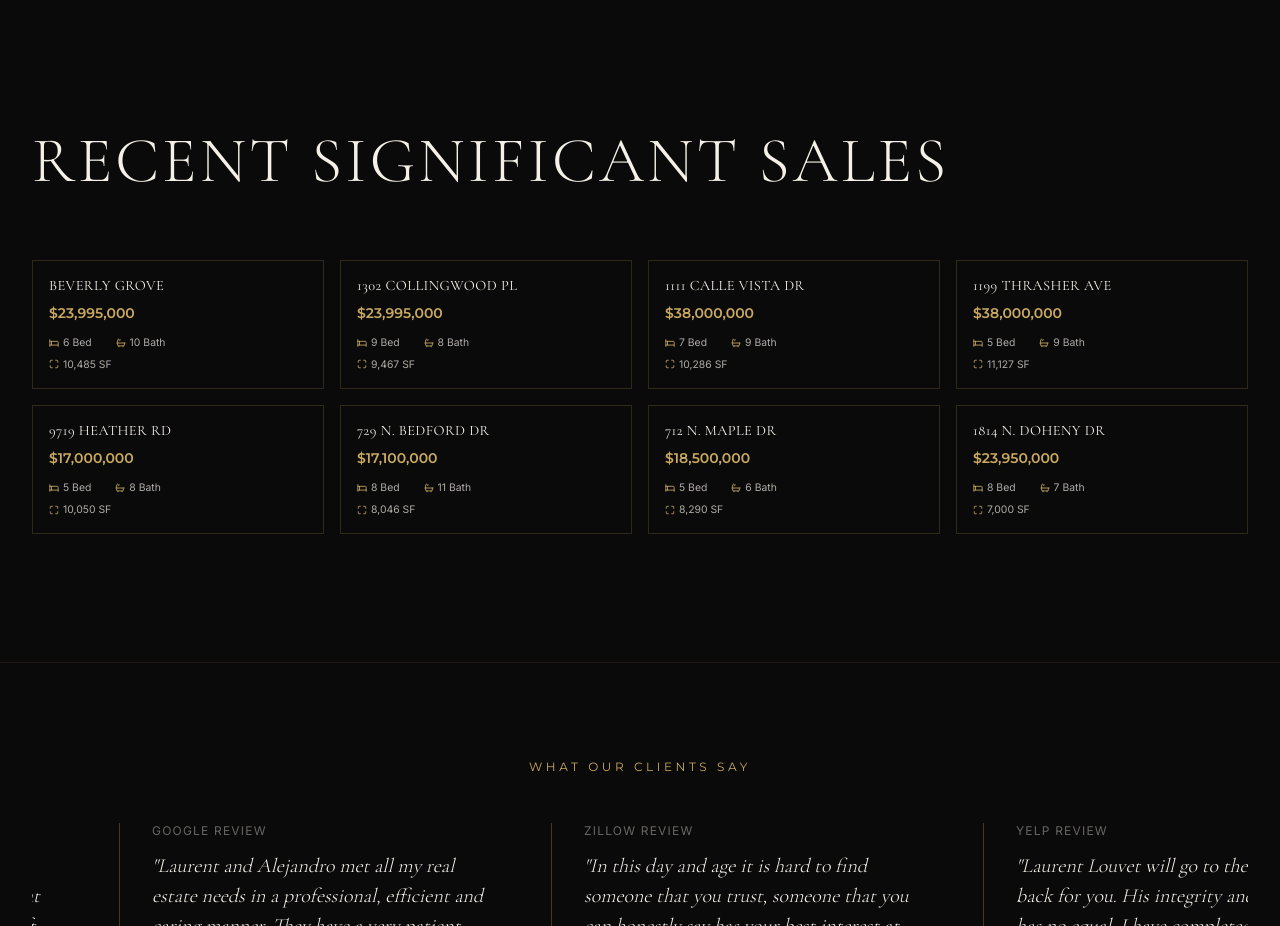
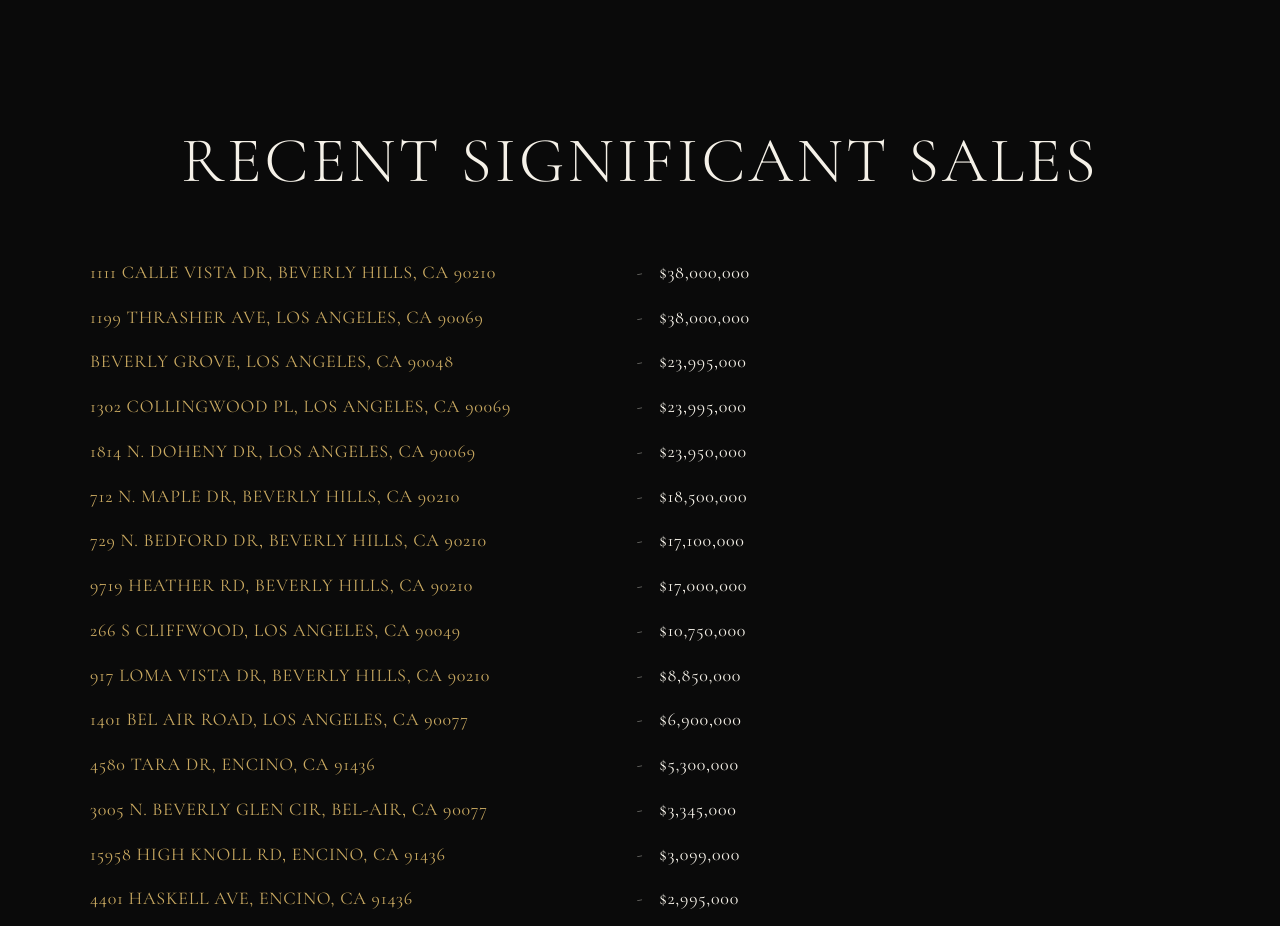
Before and after one commit to alialkhafaji04-sudo/luxury-real-estate-website, a React (Vite) app: page / in a window 1280 px wide. Shown: the part 5220-6146 px from the top of the page. Built offline with nearby package versions, Linux system fonts and the light colour scheme.

Commit message:
Replace sold properties cards with sorted sales list

```diff
--- a/src/app/components/SoldProperties.tsx
+++ b/src/app/components/SoldProperties.tsx
@@ -1,114 +1,420 @@
-import React from 'react';
-import { Bed, Bath, Maximize } from 'lucide-react';
-
-function PropertyCard({ address, price, bedrooms, bathrooms, sqft }: {
+interface SoldProperty {
   address: string;
   price: string;
-  bedrooms?: number;
-  bathrooms: number;
-  sqft: string;
-}) {
-  return (
-    <div className="group bg-[#0A0A0A]/90 backdrop-blur-sm overflow-hidden border border-[#C9A961]/20 hover:border-[#C9A961]/40 transition-all duration-300">
-      <div className="p-3 sm:p-4 bg-gradient-to-b from-[#0A0A0A]/95 to-[#0A0A0A]">
-        <h4
-          className="text-[#F5F1E8] mb-1.5 sm:mb-2 uppercase leading-tight text-[0.75rem] sm:text-[0.9rem] line-clamp-1"
-          style={{ fontFamily: '"Cormorant Garamond", serif', fontWeight: 400, letterSpacing: '0.03em' }}
-        >
-          {address}
-        </h4>
-        <p className="text-[#C9A961] text-xs sm:text-sm font-semibold mb-2 sm:mb-3" style={{ fontFamily: 'Montserrat, sans-serif' }}>
-          {price}
-        </p>
-
-        <div className="space-y-1 sm:space-y-1.5 text-[0.55rem] sm:text-[0.65rem] text-[#F5F1E8]/70">
-          <div className="flex items-center gap-3 sm:gap-6 flex-wrap">
-            {bedrooms && (
-              <div className="flex items-center gap-1">
-                <Bed size={10} className="text-[#C9A961]" />
-                <span>{bedrooms} Bed</span>
-              </div>
-            )}
-            <div className="flex items-center gap-1">
-              <Bath size={10} className="text-[#C9A961]" />
-              <span>{bathrooms} Bath</span>
-            </div>
-          </div>
-          <div className="flex items-center gap-1">
-            <Maximize size={10} className="text-[#C9A961]" />
-            <span>{sqft} SF</span>
-          </div>
-        </div>
-      </div>
-    </div>
-  );
 }
 
+const parsePrice = (price: string) => Number(price.replace(/[$,]/g, ''));
+
 export function SoldProperties() {
-  const soldProperties = [
+  const soldProperties: SoldProperty[] = [
     {
-      address: 'Beverly Grove',
-      price: '$23,995,000',
-      bedrooms: 6,
-      bathrooms: 10,
-      sqft: '10,485'
+      address: 'Beverly Grove, Los Angeles, CA 90048',
+      price: '$23,995,000'
     },
     {
-      address: '1302 Collingwood Pl',
-      price: '$23,995,000',
-      bedrooms: 9,
-      bathrooms: 8,
-      sqft: '9,467'
+      address: '1302 Collingwood Pl, Los Angeles, CA 90069',
+      price: '$23,995,000'
     },
     {
-      address: '1111 Calle Vista Dr',
-      price: '$38,000,000',
-      bedrooms: 7,
-      bathrooms: 9,
-      sqft: '10,286'
+      address: '1111 Calle Vista Dr, Beverly Hills, CA 90210',
+      price: '$38,000,000'
     },
     {
-      address: '1199 Thrasher Ave',
-      price: '$38,000,000',
-      bedrooms: 5,
-      bathrooms: 9,
-      sqft: '11,127'
+      address: '1199 Thrasher Ave, Los Angeles, CA 90069',
+      price: '$38,000,000'
     },
     {
-      address: '9719 Heather Rd',
-      price: '$17,000,000',
-      bedrooms: 5,
-      bathrooms: 8,
-      sqft: '10,050'
+      address: '9719 Heather Rd, Beverly Hills, CA 90210',
+      price: '$17,000,000'
     },
     {
-      address: '729 N. Bedford Dr',
-      price: '$17,100,000',
-      bedrooms: 8,
-      bathrooms: 11,
-      sqft: '8,046'
+      address: '729 N. Bedford Dr, Beverly Hills, CA 90210',
+      price: '$17,100,000'
     },
     {
-      address: '712 N. Maple Dr',
-      price: '$18,500,000',
-      bedrooms: 5,
-      bathrooms: 6,
-      sqft: '8,290'
+      address: '712 N. Maple Dr, Beverly Hills, CA 90210',
+      price: '$18,500,000'
     },
     {
-      address: '1814 N. Doheny Dr',
-      price: '$23,950,000',
-      bedrooms: 8,
-      bathrooms: 7,
-      sqft: '7,000'
+      address: '1814 N. Doheny Dr, Los Angeles, CA 90069',
+      price: '$23,950,000'
+    },
+    {
+      address: '3170 Corinth Ave, Los Angeles, CA 90066',
+      price: '$2,400,000'
+    },
+    {
+      address: '11750 W Sunset Blvd #302, Los Angeles, CA 90049',
+      price: '$579,000'
+    },
+    {
+      address: '5120 Etiwanda Ave, Tarzana, CA 91356',
+      price: '$1,675,000'
+    },
+    {
+      address: '4305 Saltillo St, Woodland Hills, CA 91364',
+      price: '$1,195,000'
+    },
+    {
+      address: '10246 Muroc St, Bellflower, CA 90706',
+      price: '$900,000'
+    },
+    {
+      address: '7777 Cherrystone Ave, Panorama City, CA 91402',
+      price: '$799,000'
+    },
+    {
+      address: '3972 McLaughlin Ave, Los Angeles, CA 90066',
+      price: '$1,450,000'
+    },
+    {
+      address: '10011 Westwanda Dr, Beverly Hills, CA 90210',
+      price: '$1,075,000'
+    },
+    {
+      address: '1530 S. Centinela Ave. #101, West L.A., CA 90025',
+      price: '$888,000'
+    },
+    {
+      address: '3005 N. Beverly Glen Cir, Bel-Air, CA 90077',
+      price: '$3,345,000'
+    },
+    {
+      address: '15958 High Knoll Rd, Encino, CA 91436',
+      price: '$3,099,000'
+    },
+    {
+      address: '13134 Vista View Circle, Sylmar, CA 91342',
+      price: '$739,000'
+    },
+    {
+      address: '15239 Rayneta Dr, Sherman Oaks, CA 91403',
+      price: '$1,285,000'
+    },
+    {
+      address: '834 Calle La Primavera, Glendale, CA 91208',
+      price: '$1,049,000'
+    },
+    {
+      address: '953 Acacia Ln, Montebello, CA 90640',
+      price: '$529,000'
+    },
+    {
+      address: '9007 Norma Pl, West Hollywood, CA 90069',
+      price: '$1,949,000'
+    },
+    {
+      address: '1902 Parnell Ave, Westwood, CA 90025',
+      price: '$1,875,000'
+    },
+    {
+      address: '582 Bronson Ave, Hancock Park, CA 90004',
+      price: '$1,250,000'
+    },
+    {
+      address: '4378 Park Monte Nord, Calabasas, CA 91302',
+      price: '$1,475,000'
+    },
+    {
+      address: '1490 El Mirador Dr, Pasadena, CA 91103',
+      price: '$2,750,000'
+    },
+    {
+      address: '834 Calle La Primavera, Glendale, CA 91208',
+      price: '$828,500'
+    },
+    {
+      address: '5345 Encino Ave, Encino, CA 91316',
+      price: '$795,000'
+    },
+    {
+      address: '19218 Wells Dr, Tarzana, CA 91356',
+      price: '$1,195,000'
+    },
+    {
+      address: '10315 Missouri Ave. #103, Westwood, CA 90025',
+      price: '$549,000'
+    },
+    {
+      address: '15055 Del Gado Dr, Sherman Oaks, CA 91403',
+      price: '$379,000'
+    },
+    {
+      address: '1064 Shenandoah St. #305, Miracle Mile, CA 90035',
+      price: '$169,500'
+    },
+    {
+      address: '3938 Dixie Canyon Ave, Sherman Oaks, CA 91423',
+      price: '$595,000'
+    },
+    {
+      address: '15960 Valley Meadow Pl, Encino, CA 91436',
+      price: '$1,695,000'
+    },
+    {
+      address: '16110 Meadow View Dr, Encino, CA 91436',
+      price: '$1,295,000'
+    },
+    {
+      address: '4401 Haskell Ave, Encino, CA 91436',
+      price: '$2,995,000'
+    },
+    {
+      address: '3759 Royal Woods Dr, Sherman Oaks, CA 91403',
+      price: '$799,000'
+    },
+    {
+      address: '740 N. Kings Rd. #104, West Hollywood, CA 90069',
+      price: '$130,000'
+    },
+    {
+      address: '11612 Kling, Valley Village, CA 91607',
+      price: '$849,000'
+    },
+    {
+      address: '1237 S. Orange Dr, Miracle Mile, CA 90019',
+      price: '$829,000'
+    },
+    {
+      address: '3201 Estara Ave, Glassell Park, CA 90065',
+      price: '$462,900'
+    },
+    {
+      address: '3897 Hollysprings Dr, Corona, CA 92882',
+      price: '$643,000'
+    },
+    {
+      address: '11763 Canton Pl, Studio City, CA 91604',
+      price: '$847,000'
+    },
+    {
+      address: '2020 Holly Dr. #5, Hollywood, CA 90068',
+      price: '$465,000'
+    },
+    {
+      address: '4784 Park Encino Ln, Encino, CA 91436',
+      price: '$349,000'
+    },
+    {
+      address: '2233 Summitridge Dr, Beverly Hills, CA 90210',
+      price: '$895,000'
+    },
+    {
+      address: '2206 Roscomare Rd, Bel-Air, CA 90077',
+      price: '$595,000'
+    },
+    {
+      address: '7201 Woodrow Wilson Dr, Hollywood, CA 90068',
+      price: '$679,000'
+    },
+    {
+      address: '10747 Wilshire Blvd. #1003, Westwood, CA 90024',
+      price: '$219,000'
+    },
+    {
+      address: '1210 Crescent Heights Blvd, Beverlywood, CA 90035',
+      price: '$425,000'
+    },
+    {
+      address: '1155 La Cienega Blvd. #1214, West Hollywood, CA 90069',
+      price: '$249,000'
+    },
+    {
+      address: '5100 Avenida Hacienda, Tarzana, CA 91356',
+      price: '$1,195,000'
+    },
+    {
+      address: '14723 Addison St, Sherman Oaks, CA 91403',
+      price: '$595,000'
+    },
+    {
+      address: '7235 Woodrow Wilson Dr, Hollywood Hills, CA 90068',
+      price: '$459,000'
+    },
+    {
+      address: '12601 Promontory Rd, Brentwood, CA 90049',
+      price: '$1,449,000'
+    },
+    {
+      address: '733 Malcolm Ave, Westwood, CA 90024',
+      price: '$1,629,000'
+    },
+    {
+      address: '17748 Alonzo Pl, Encino, CA 91316',
+      price: '$539,900'
+    },
+    {
+      address: '3809 Cody Rd, Sherman Oaks, CA 91403',
+      price: '$499,000'
+    },
+    {
+      address: '266 S Cliffwood, Los Angeles, CA 90049',
+      price: '$10,750,000'
+    },
+    {
+      address: '917 Loma Vista Dr, Beverly Hills, CA 90210',
+      price: '$8,850,000'
+    },
+    {
+      address: '1401 Bel Air Road, Los Angeles, CA 90077',
+      price: '$6,900,000'
+    },
+    {
+      address: '4580 Tara Dr, Encino, CA 91436',
+      price: '$5,300,000'
+    },
+    {
+      address: '601 Lido Park Dr. #5E, West Newport, CA 92663',
+      price: '$2,995,000'
+    },
+    {
+      address: '13211 Mulholland Dr, Beverly Hills, CA 90210',
+      price: '$2,950,000'
+    },
+    {
+      address: '3457 White Rose Way, Encino, CA 91436',
+      price: '$2,800,000'
+    },
+    {
+      address: '3430 Wrightwood Dr, Studio City, CA 91604',
+      price: '$2,695,000'
+    },
+    {
+      address: '866 Hilldale Ave, West Hollywood, CA 90069',
+      price: '$2,600,000'
+    },
+    {
+      address: '8430 Willoughby Ave, West Hollywood, CA 90069',
+      price: '$2,520,000'
+    },
+    {
+      address: '1850 N Stanley Ave, Los Angeles, CA 90046',
+      price: '$2,200,000'
+    },
+    {
+      address: '1270 S Burnside Ave, Los Angeles, CA 90019',
+      price: '$2,110,000'
+    },
+    {
+      address: '3055 Elvido Dr, Los Angeles, CA 90049',
+      price: '$2,000,000'
+    },
+    {
+      address: '1086 Armada Dr, Pasadena, CA 91106',
+      price: '$1,801,000'
+    },
+    {
+      address: '605 N Windsor Blvd, Los Angeles, CA 90004',
+      price: '$1,760,000'
+    },
+    {
+      address: '800 N Kilkea Dr, Los Angeles, CA 90046',
+      price: '$1,725,000'
+    },
+    {
+      address: '1835 Pandora Ave #402, Los Angeles, CA 90025',
+      price: '$1,695,000'
+    },
+    {
+      address: '624 Milwood Ave, Venice, CA 90291',
+      price: '$1,677,000'
+    },
+    {
+      address: '9116 Cordell Dr, Los Angeles, CA 90069',
+      price: '$1,660,000'
+    },
+    {
+      address: '842 Marco Pl, Venice, CA 90291',
+      price: '$1,605,000'
+    },
+    {
+      address: '459 El Camino Dr, Beverly Hills, CA 90210',
+      price: '$1,549,000'
+    },
+    {
+      address: '17345 Magnolia Blvd, Encino, CA 91316',
+      price: '$1,545,000'
+    },
+    {
+      address: '6385 W 80TH Pl, Los Angeles, CA 90045',
+      price: '$1,516,580'
+    },
+    {
+      address: '643 N Gower St, Los Angeles, CA 90038',
+      price: '$1,515,000'
+    },
+    {
+      address: '332 N Norton Ave, Los Angeles, CA 90004',
+      price: '$1,510,000'
+    },
+    {
+      address: '7535 Norton Ave, West Hollywood, CA 90046',
+      price: '$1,385,000'
+    },
+    {
+      address: '120 S Clark Dr, Beverly Hills, CA 90211',
+      price: '$1,330,000'
+    },
+    {
+      address: '1030 S Burnside Ave, Los Angeles, CA 90019',
+      price: '$1,330,000'
+    },
+    {
+      address: '590 N Plymouth, Hancock Park, CA 90004',
+      price: '$1,300,000'
+    },
+    {
+      address: '656 N West Knoll Dr. #304, West Hollywood, CA 90069',
+      price: '$950,000'
+    },
+    {
+      address: '800 N Melrose Hill St, Hollywood, CA 90038',
+      price: '$949,000'
+    },
+    {
+      address: '317 N Gower St, Hancock Park, CA 90004',
+      price: '$899,000'
+    },
+    {
+      address: '1011 N Orange Grove Ave. #2, West Hollywood, CA 90046',
+      price: '$875,000'
+    },
+    {
+      address: '1413 N Occidental Blvd, Silver Lake, CA 90026',
+      price: '$830,000'
+    },
+    {
+      address: '2175 S Beverly Glen Blvd. #410, Westwood, CA 90064',
+      price: '$725,000'
+    },
+    {
+      address: '12020 Guerin St #105, Studio City, CA 91604',
+      price: '$699,000'
+    },
+    {
+      address: '618 Wilcox Ave, Hancock Park, CA 90004',
+      price: '$695,000'
+    },
+    {
+      address: '585 N Rossmore Ave. #308, Hancock Park, CA 90004',
+      price: '$675,000'
+    },
+    {
+      address: '10402 Tiara St, North Hollywood, CA 91606',
+      price: '$415,000'
+    },
+    {
+      address: '12938 Montford St, Pacoima, CA 91331',
+      price: '$334,900'
     }
   ];
+  const sortedSoldProperties = [...soldProperties].sort((a, b) => parsePrice(b.price) - parsePrice(a.price));
 
   return (
     <section className="bg-[#0A0A0A] py-16 sm:py-32">
       <div className="max-w-[1600px] mx-auto px-4 sm:px-8">
         {/* Section Header */}
-        <div className="mb-10 sm:mb-16">
+        <div className="mb-10 sm:mb-16 text-center">
           <h3
             className="text-[#F5F1E8] uppercase"
             style={{
@@ -123,12 +429,19 @@ export function SoldProperties() {
           </h3>
         </div>
 
-        {/* Properties Grid */}
-        <div className="grid grid-cols-2 sm:grid-cols-2 lg:grid-cols-4 gap-3 sm:gap-4">
-          {soldProperties.map((property, index) => (
-            <PropertyCard key={index} {...property} />
+        <ol className="mx-auto max-w-[1100px] space-y-4 sm:space-y-5">
+          {sortedSoldProperties.map((property) => (
+            <li
+              key={`${property.address}-${property.price}`}
+              className="flex flex-col items-center gap-1 text-center uppercase leading-snug text-sm sm:grid sm:grid-cols-[1fr_auto_1fr] sm:items-baseline sm:gap-4 sm:text-lg"
+              style={{ fontFamily: '"Cormorant Garamond", serif', fontWeight: 400, letterSpacing: '0.04em' }}
+            >
+              <span className="text-[#C9A961] sm:text-left">{property.address}</span>
+              <span className="hidden text-[#F5F1E8]/45 sm:inline">-</span>
+              <span className="text-[#F5F1E8] sm:text-left">{property.price}</span>
+            </li>
           ))}
-        </div>
+        </ol>
       </div>
     </section>
   );
```
